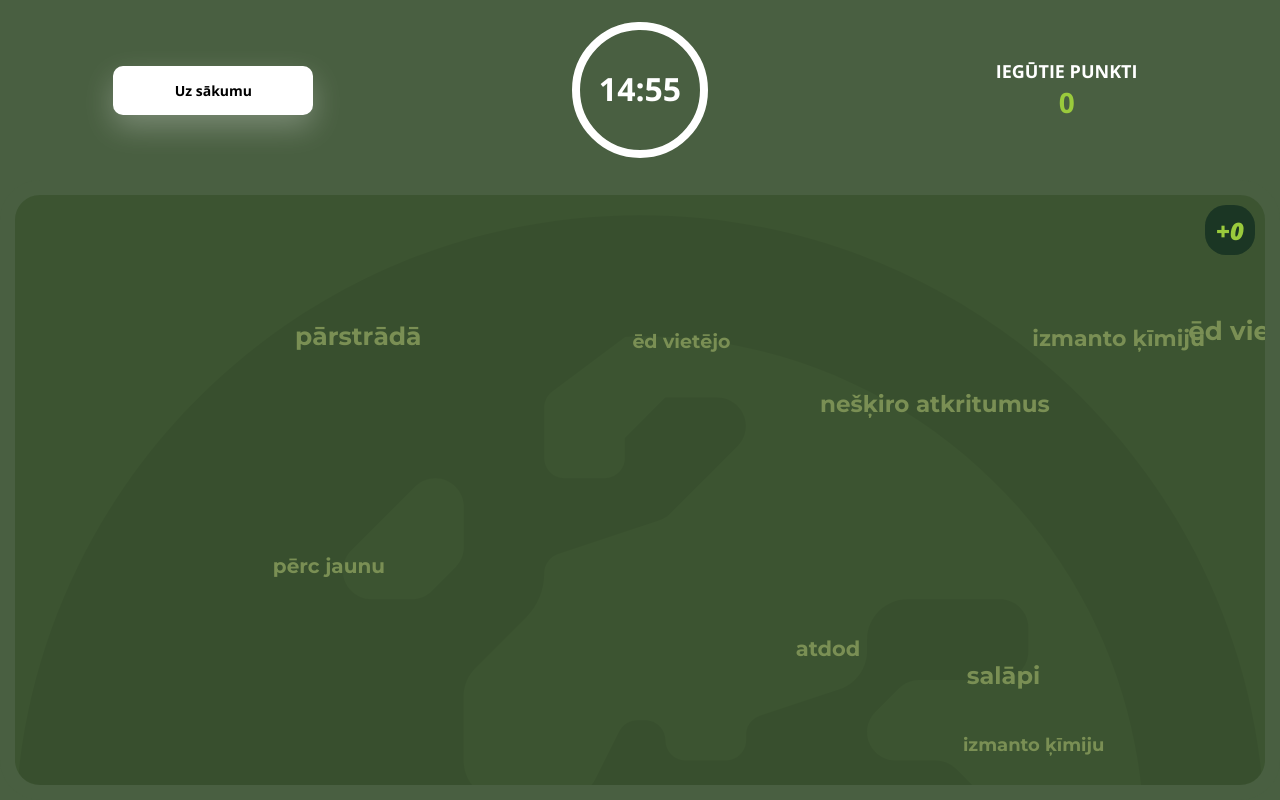
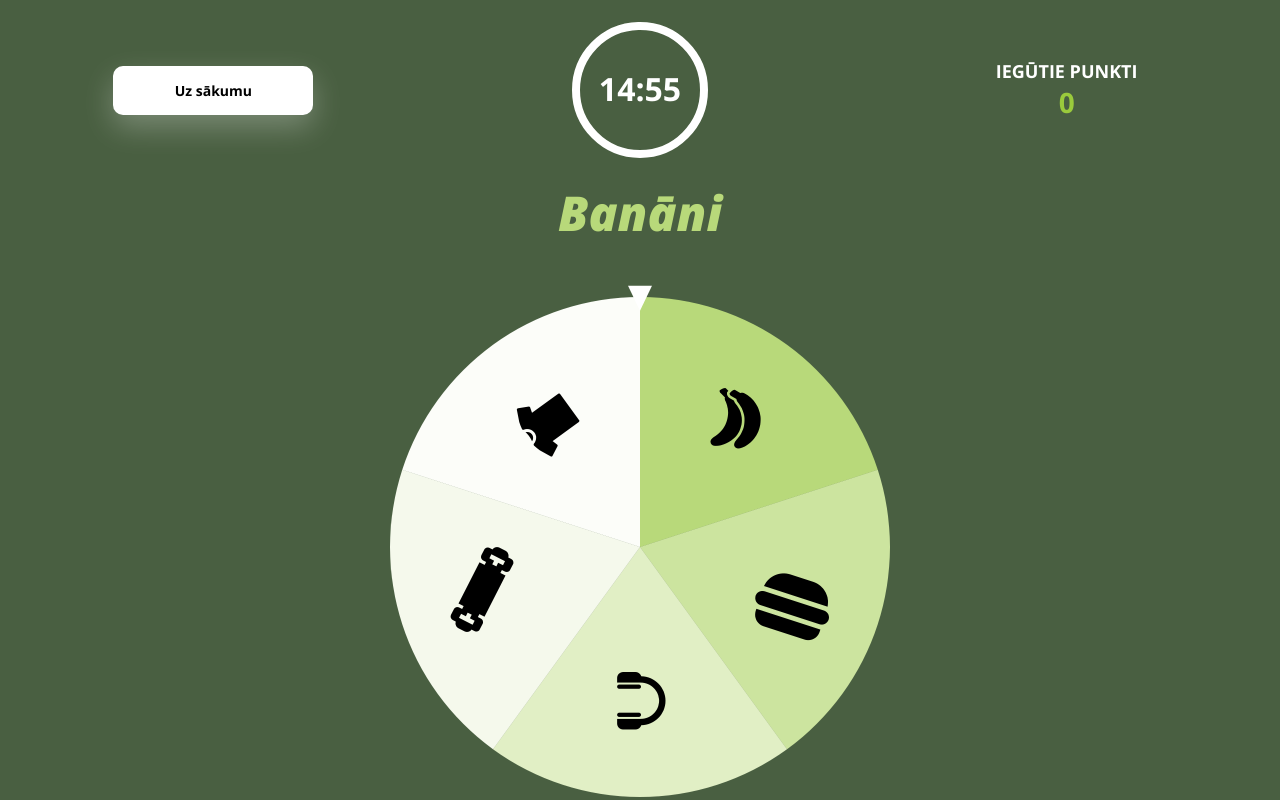
Before and after one commit to Devkeycrap/iegriez-pasauli, a Next.js app: page /game in a window 1280 px wide. Built offline with nearby package versions, Linux system fonts and the light colour scheme.

Commit message:
Style improvemnts, Stage-4

```diff
--- a/pages/game.tsx
+++ b/pages/game.tsx
@@ -17,7 +17,7 @@ import IPoints from "../models/Points.model";
 import { motion } from "framer-motion";
 
 export default function Game({ isActive, setIsActive }) {
-  const [stage, setStage] = useState(4);
+  const [stage, setStage] = useState(1);
   const [gameObj, setGameObj] = useState(null);
   const [gameEnded, setGameEnded] = useState(false);
   const [points, setPoints] = useState<IPoints>({
```
